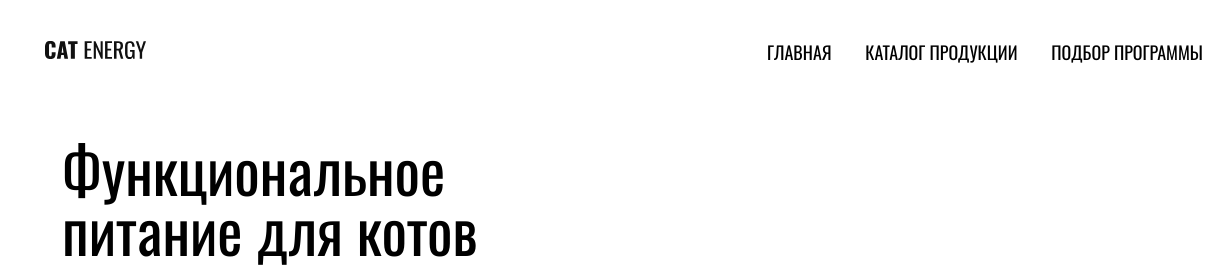
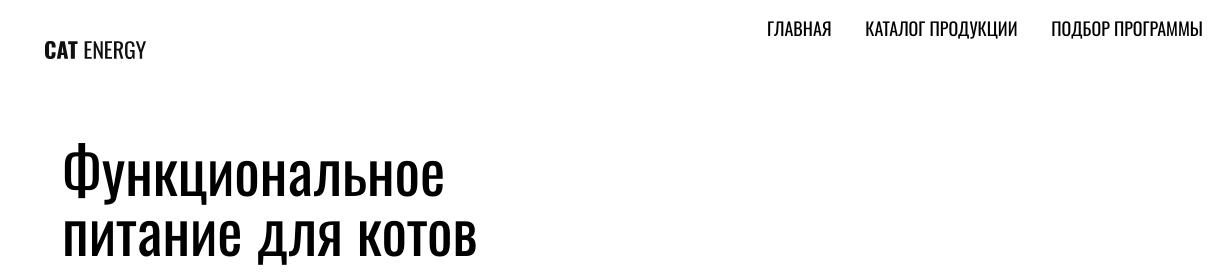
Before and after one commit to htmlacademy-adaptive/1662463-cat-energy-29, a website: page source/index.html in a window 1280 px wide. Shown: the top 280 px of the page, 57-1280 px from the left. Drawn offline with nearby package versions, Linux system fonts and the light colour scheme; files that its build step writes are made by us from their sources.

Commit message:
Стилизует меню

```diff
--- a/source/less/blocks/header/site-list.less
+++ b/source/less/blocks/header/site-list.less
@@ -1,13 +1,13 @@
 .site-list {
   list-style: none;
-  display: none;
+  display: flex;
+  flex-direction: column;
+  flex-wrap: wrap;
   margin: 0;
   padding: 0;
 
   @media (min-width: @tablet-width) {
-    display: flex;
     flex-direction: row;
-    flex-wrap: wrap;
     gap: 33px;
     position: absolute;
     bottom: 1px;
@@ -20,11 +20,20 @@
     right: 112px;
     bottom: 5px;
     gap: 34px;
-
   }
 }
 
-.site-list__item {}
+.site-list__item {
+  border-top: 1px solid #e6e6e6;
+  text-align: center;
+
+  @media (min-width: @tablet-width) {
+    text-align: start;
+    border: none;
+  }
+
+  @media (min-width: @desktop-width) {}
+}
 
 .site-list__link {
   font-size: 20px;
@@ -32,6 +41,8 @@
   font-weight: 400;
   line-height: 20px;
   text-transform: uppercase;
+  padding: 22px 0 24px;
+  width: 100%;
 
   @media (min-width: @tablet-width) {
     font-size: 18px;
```
